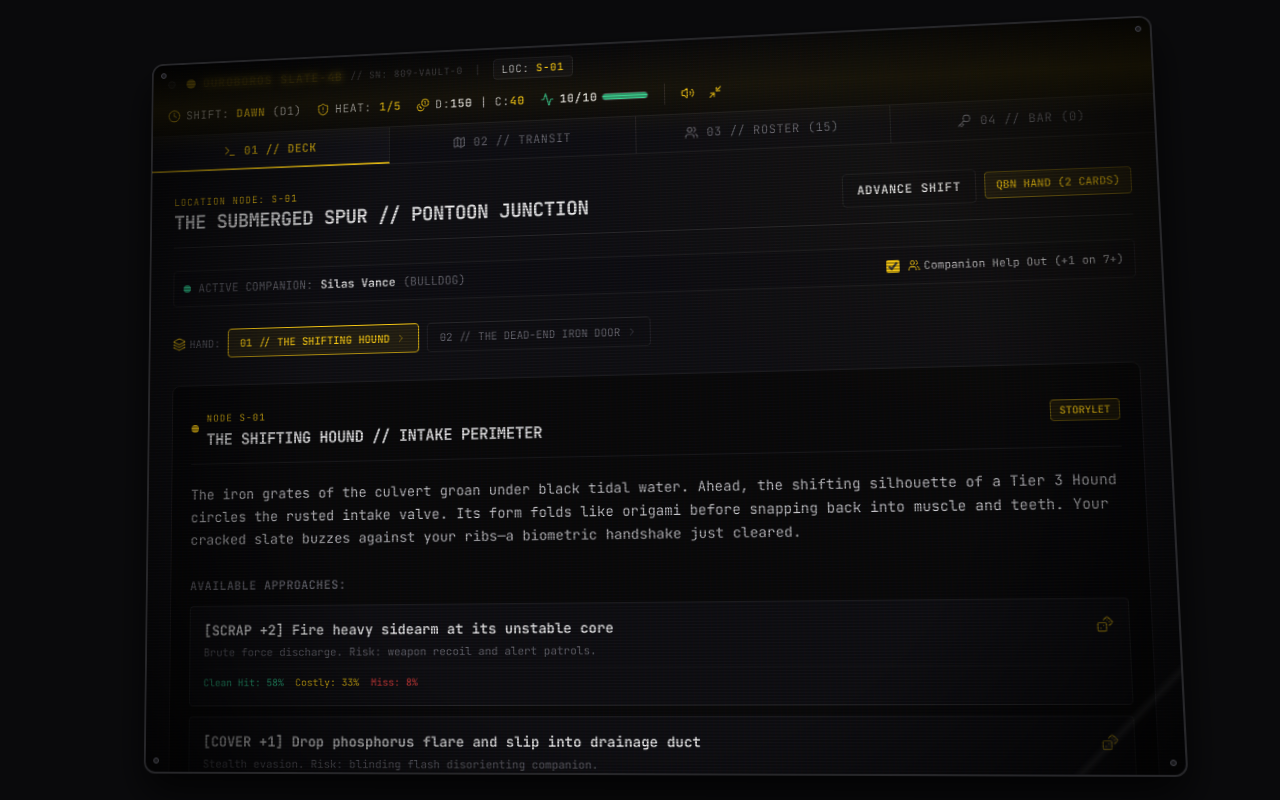
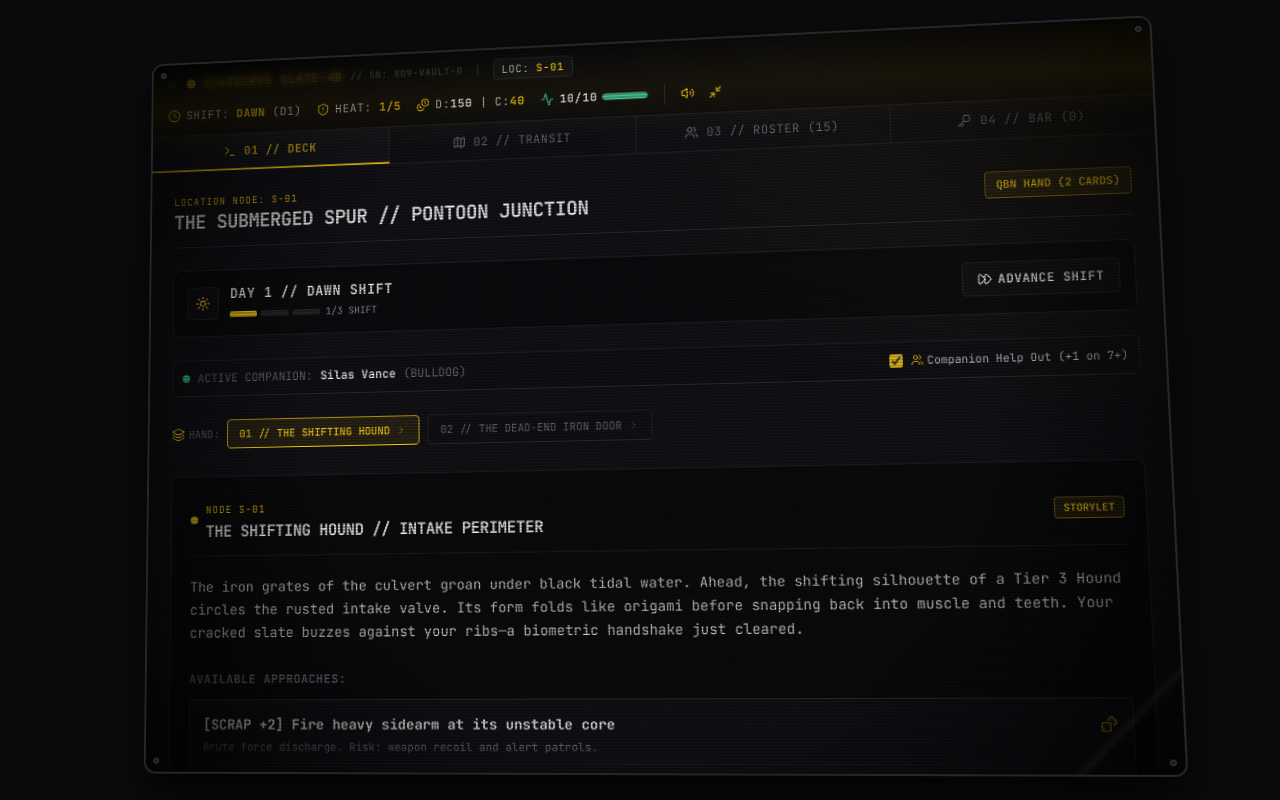
Before and after one commit to miguelp001/ouroboros-protocol, a React (Vite) app: page / in a window 1280 px wide. Built offline with nearby package versions, Linux system fonts and the light colour scheme.

Commit message:
feat(phase-7): implement action economy shifts, night fatigue dilemma, and shift dial

```diff
--- a/src/App.tsx
+++ b/src/App.tsx
@@ -23,6 +23,8 @@ import { SINK_STORYLETS } from './data/storylets/sinkStorylets';
 import { filterActiveStoryletDeck, executeStateMutations } from './engine/qbn/evaluator';
 import { StoryletBranch, Storylet } from './engine/qbn/types';
 import { handleMissInterruptTrigger, resolveInterruptCrisis } from './engine/interruptEngine';
+import { ShiftDial } from './components/slate/ShiftDial';
+import { executeShiftAdvance } from './engine/shifts';
 
 export const App: React.FC = () => {
   const [activeTab, setActiveTab] = useState<SlateTabId>('slate');
@@ -45,7 +47,6 @@ export const App: React.FC = () => {
   const activeInterruptStorylet = storeState.activeInterruptStorylet as unknown as Storylet | null;
 
   // Store actions
-  const advanceShift = storeState.advanceShift;
   const restAtBar = storeState.restAtBar;
   const resolveWake = storeState.resolveWake;
 
@@ -154,15 +155,6 @@ export const App: React.FC = () => {
                 </h2>
               </div>
               <div className="flex items-center gap-2">
-                {!isInterrupt && (
-                  <SlateButton
-                    variant="neutral"
-                    onClick={() => advanceShift(false)}
-                    className="text-xs"
-                  >
-                    ADVANCE SHIFT
-                  </SlateButton>
-                )}
                 <span className={`px-2.5 py-1 text-[11px] font-bold rounded font-mono border flex items-center gap-1.5 ${
                   isInterrupt
                     ? 'border-crisis bg-crisis/20 text-crisis animate-pulse'
@@ -179,6 +171,19 @@ export const App: React.FC = () => {
                 </span>
               </div>
             </div>
+
+            {/* Action Economy Shift Dial (Dawn / Dusk / Night) */}
+            <ShiftDial
+              currentShift={time.shift}
+              day={time.day}
+              isFatigued={time.fatigued}
+              isInterrupt={isInterrupt}
+              onAdvanceShift={() => executeShiftAdvance({ isRestingAtBar: false })}
+              onRestAtBar={() => {
+                executeShiftAdvance({ isRestingAtBar: true });
+                setActiveTab('bar');
+              }}
+            />
 
             {/* Companion Deploy bar & Help Out toggle */}
             <div className="p-2.5 rounded border border-noir-border bg-noir-surface/60 flex flex-wrap items-center justify-between gap-3 text-xs font-mono">
--- /dev/null
+++ b/src/components/slate/ShiftDial.tsx
@@ -0,0 +1,111 @@
+import React from 'react';
+import { Shift } from '../../types';
+import { Sun, Sunset, Moon, Bed, FastForward, AlertTriangle } from 'lucide-react';
+import { SlateButton } from './SlateButton';
+
+interface ShiftDialProps {
+  currentShift: Shift;
+  day: number;
+  isFatigued: boolean;
+  onAdvanceShift: () => void;
+  onRestAtBar: () => void;
+  isInterrupt?: boolean;
+}
+
+export const ShiftDial: React.FC<ShiftDialProps> = ({
+  currentShift,
+  day,
+  isFatigued,
+  onAdvanceShift,
+  onRestAtBar,
+  isInterrupt = false,
+}) => {
+  const isNight = currentShift === 'NIGHT';
+
+  const getShiftIcon = () => {
+    switch (currentShift) {
+      case 'DAWN':
+        return <Sun className="w-4 h-4 text-hazard" />;
+      case 'DUSK':
+        return <Sunset className="w-4 h-4 text-amber-500" />;
+      case 'NIGHT':
+        return <Moon className="w-4 h-4 text-zinc-400" />;
+    }
+  };
+
+  return (
+    <div className="p-3.5 rounded-lg border border-noir-border bg-noir-ink/80 flex flex-wrap items-center justify-between gap-3 font-mono text-xs shadow-inner">
+      {/* Shift Segment Telemetry */}
+      <div className="flex items-center gap-3">
+        <div className="p-2 rounded bg-noir-surface border border-noir-border">
+          {getShiftIcon()}
+        </div>
+
+        <div>
+          <div className="flex items-center gap-2">
+            <span className="font-bold text-sm tracking-wider text-noir-chalk">
+              DAY {day} // {currentShift} SHIFT
+            </span>
+            {isFatigued && (
+              <span className="px-1.5 py-0.5 rounded text-[10px] font-bold bg-crisis/20 border border-crisis text-crisis flex items-center gap-1">
+                <AlertTriangle className="w-3 h-3" />
+                FATIGUED (-1)
+              </span>
+            )}
+          </div>
+
+          <div className="flex items-center gap-1.5 mt-1">
+            {/* 3 Shift Segment Bars */}
+            <div className="flex gap-1 w-24">
+              <div className={`h-1.5 flex-1 rounded-sm ${currentShift === 'DAWN' || currentShift === 'DUSK' || currentShift === 'NIGHT' ? 'bg-hazard' : 'bg-zinc-800'}`} />
+              <div className={`h-1.5 flex-1 rounded-sm ${currentShift === 'DUSK' || currentShift === 'NIGHT' ? 'bg-hazard' : 'bg-zinc-800'}`} />
+              <div className={`h-1.5 flex-1 rounded-sm ${currentShift === 'NIGHT' ? 'bg-hazard' : 'bg-zinc-800'}`} />
+            </div>
+
+            <span className="text-[10px] text-zinc-400">
+              {currentShift === 'DAWN' ? '1/3 SHIFT' : currentShift === 'DUSK' ? '2/3 SHIFT' : '3/3 SHIFT'}
+            </span>
+          </div>
+        </div>
+      </div>
+
+      {/* Action Controls */}
+      {!isInterrupt && (
+        <div className="flex items-center gap-2">
+          {isNight ? (
+            <>
+              <SlateButton
+                variant="hazard"
+                onClick={onRestAtBar}
+                className="text-[11px] flex items-center gap-1.5"
+                title="Return to the 1860s Bar to clear fatigue and heal Agent 0"
+              >
+                <Bed className="w-3.5 h-3.5" />
+                REST AT BAR (CLEAR FATIGUE)
+              </SlateButton>
+
+              <SlateButton
+                variant="neutral"
+                onClick={onAdvanceShift}
+                className="text-[11px] flex items-center gap-1.5 hover:border-crisis hover:text-crisis"
+                title="Push into the field at night: Inflicts [FATIGUED] -1 Forward"
+              >
+                <FastForward className="w-3.5 h-3.5" />
+                PUSH FIELD (-1 FATIGUE)
+              </SlateButton>
+            </>
+          ) : (
+            <SlateButton
+              variant="neutral"
+              onClick={onAdvanceShift}
+              className="text-[11px] flex items-center gap-1.5"
+            >
+              <FastForward className="w-3.5 h-3.5" />
+              ADVANCE SHIFT
+            </SlateButton>
+          )}
+        </div>
+      )}
+    </div>
+  );
+};
--- /dev/null
+++ b/src/engine/shifts.ts
@@ -0,0 +1,124 @@
+// Shift & Action Economy Engine for Ouroboros Protocol
+// Manages DAWN, DUSK, NIGHT progression, Night Shift dilemma, and Daily Dawn upkeep.
+
+import { Shift } from '../types';
+import { useGameStore } from './store';
+import { soundFx } from '../audio/soundFx';
+
+export interface ShiftTransitionReport {
+  previousShift: Shift;
+  newShift: Shift;
+  day: number;
+  becameFatigued: boolean;
+  restedAtBar: boolean;
+  completedWorkstations: string[];
+  factionEvents: Array<{ factionName: string; roll: number; advancedSegments: number }>;
+}
+
+export function executeShiftAdvance(options?: {
+  isRestingAtBar?: boolean;
+  pushThroughNight?: boolean;
+}): ShiftTransitionReport {
+  const store = useGameStore.getState();
+  const prevShift = store.time.shift;
+  const prevDay = store.time.day;
+  const wasFatigued = store.time.fatigued;
+
+  let nextShift: Shift = 'DAWN';
+  let nextDay = prevDay;
+  let nextFatigued = wasFatigued;
+  const isResting = options?.isRestingAtBar ?? false;
+
+  if (prevShift === 'DAWN') {
+    nextShift = 'DUSK';
+  } else if (prevShift === 'DUSK') {
+    nextShift = 'NIGHT';
+  } else if (prevShift === 'NIGHT') {
+    nextShift = 'DAWN';
+    nextDay += 1;
+
+    if (isResting) {
+      nextFatigued = false;
+    } else {
+      // Pushed through the night into the field
+      nextFatigued = true;
+    }
+  }
+
+  // Advance locked-in workstation assignments (Forge, Infirmary, Scout)
+  const completedWorkstations: string[] = [];
+  const updatedRoster = store.roster.map((operative) => {
+    if (operative.status !== 'ACTIVE' || !operative.activeAssignment) {
+      return operative;
+    }
+
+    const nextProgress = operative.activeAssignment.progress + 1;
+    if (nextProgress >= operative.activeAssignment.maxProgress) {
+      completedWorkstations.push(`${operative.name}: ${operative.activeAssignment.target}`);
+      let newHp = operative.hp;
+      if (operative.activeAssignment.type === 'INFIRMARY') {
+        newHp = Math.min(operative.maxHp, operative.hp + 4);
+      }
+      return {
+        ...operative,
+        hp: newHp,
+        activeAssignment: null,
+        epitaphLedger: [
+          ...operative.epitaphLedger,
+          `Completed workstation: ${operative.activeAssignment.target}.`,
+        ],
+      };
+    }
+
+    return {
+      ...operative,
+      activeAssignment: {
+        ...operative.activeAssignment,
+        progress: nextProgress,
+      },
+    };
+  });
+
+  // Daily Dawn Faction Clock Evaluation
+  let factionEvents: Array<{ factionName: string; roll: number; advancedSegments: number }> = [];
+  if (nextShift === 'DAWN') {
+    const factionResults = store.advanceFactionClocks();
+    factionEvents = Object.entries(factionResults).map(([fId, res]) => ({
+      factionName: store.factions[fId]?.name ?? fId,
+      roll: res.roll,
+      advancedSegments: res.advancedSegments,
+    }));
+  }
+
+  // Rest benefits
+  let newAgentHp = store.agentZero.hp;
+  if (isResting) {
+    newAgentHp = store.agentZero.maxHp;
+  }
+
+  // Update state store
+  useGameStore.setState({
+    time: {
+      day: nextDay,
+      shift: nextShift,
+      fatigued: nextFatigued,
+    },
+    agentZero: {
+      ...store.agentZero,
+      hp: newAgentHp,
+    },
+    roster: updatedRoster,
+  });
+
+  soundFx.playClick();
+
+  return {
+    previousShift: prevShift,
+    newShift: nextShift,
+    day: nextDay,
+    becameFatigued: !wasFatigued && nextFatigued,
+    restedAtBar: isResting,
+    completedWorkstations,
+    factionEvents,
+  };
+}
```
Also changed, not shown: 1 other file (tests, documents, lock files or other folders).
